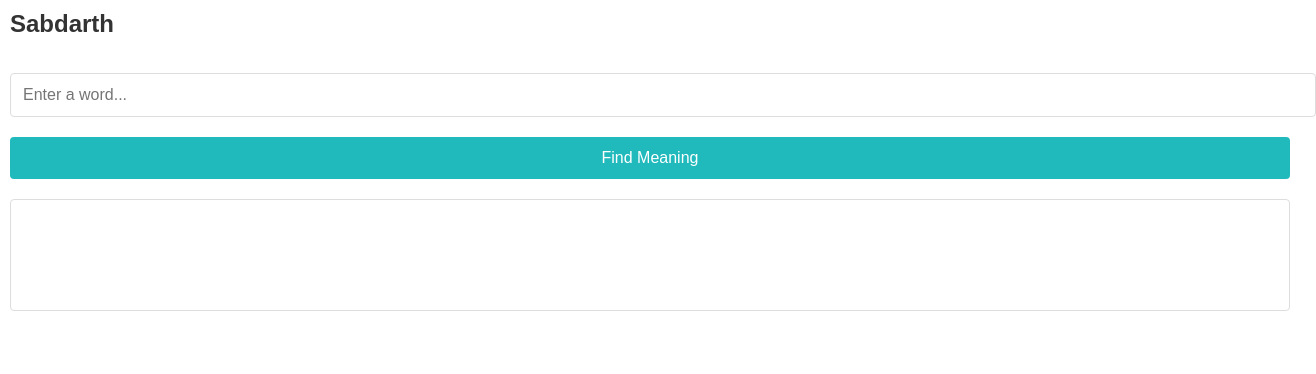
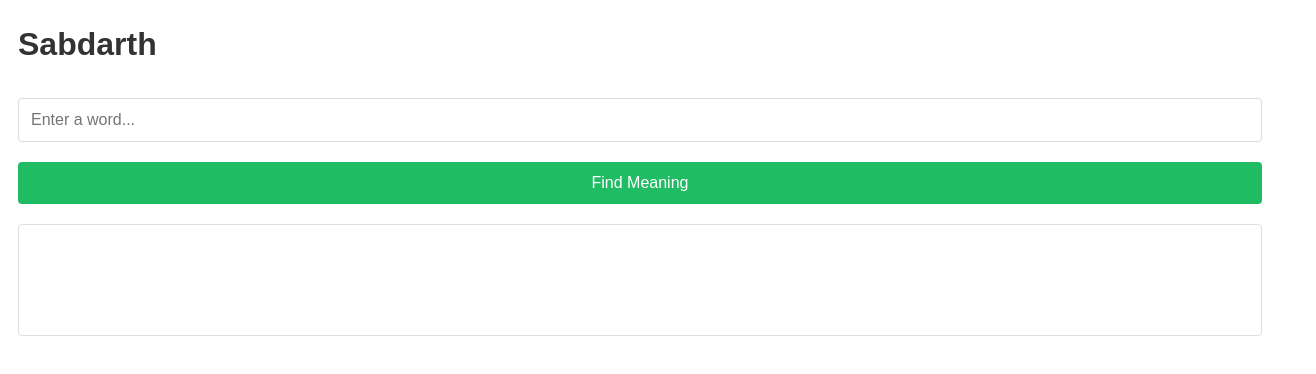
Before and after one commit to harshitrajsinha/sabdarth, a browser extension: page sidepanel.html in a window 1280 px wide. Shown: the whole page, 1316 px wide, since content can reach past the window. Drawn offline with Linux system fonts and the light colour scheme.

Commit message:
fix/style changes

```diff
--- a/sidepanel.html
+++ b/sidepanel.html
@@ -1,29 +1,30 @@
 <!DOCTYPE html>
 <html>
+
 <head>
     <title>Sabdarth</title>
     <style>
         body {
-            width: 100%;
             height: 100%;
-            margin: 0;
+            margin-top: 1rem;
             padding: 10px;
             font-family: Arial, sans-serif;
             display: flex;
             flex-direction: column;
             gap: 20px;
         }
+
         #wordInput {
-            width: 100%;
             padding: 12px;
             border: 1px solid #ddd;
             border-radius: 4px;
             font-size: 16px;
         }
+
         #submitButton {
             width: 100%;
             padding: 12px;
-            background-color: #20b9bc;
+            background-color: #20bc63;
             color: white;
             border: none;
             border-radius: 4px;
@@ -31,9 +32,11 @@
             font-size: 16px;
             transition: background-color 0.3s;
         }
+
         #submitButton:hover {
             background-color: #1e90ff;
         }
+
         #result {
             background-color: #fff;
             border: 1px solid #ddd;
@@ -43,20 +46,24 @@
             font-size: 16px;
             line-height: 1.6;
         }
+
         .word-info {
             margin-bottom: 20px;
             padding: 15px;
             background: #f8f9fa;
             border-radius: 4px;
         }
+
         .word-info h3 {
             margin: 0 0 10px 0;
             color: #333;
         }
+
         .word-info p {
             margin: 5px 0;
             color: #666;
         }
+
         .examples {
             margin-top: 10px;
             padding: 10px;
@@ -64,12 +71,14 @@
             border-radius: 4px;
             border: 1px solid #eee;
         }
+
         .example {
             margin: 5px 0;
             padding: 8px;
             background: #f8f9fa;
             border-radius: 4px;
         }
+
         .synonyms {
             margin-top: 10px;
             padding: 10px;
@@ -77,6 +86,7 @@
             border-radius: 4px;
             border: 1px solid #eee;
         }
+
         .synonym {
             display: inline-block;
             margin: 5px 5px 5px 0;
@@ -85,17 +95,21 @@
             border-radius: 20px;
             font-size: 14px;
         }
+
+        h1,
         h2 {
             margin: 0 0 15px 0;
             color: #333;
         }
     </style>
 </head>
+
 <body>
-    <h2>Sabdarth</h2>
+    <h1>Sabdarth</h1>
     <input type="text" id="wordInput" placeholder="Enter a word...">
     <button id="submitButton">Find Meaning</button>
     <div id="result"></div>
     <script src="sidepanel.js"></script>
 </body>
+
 </html>
```
